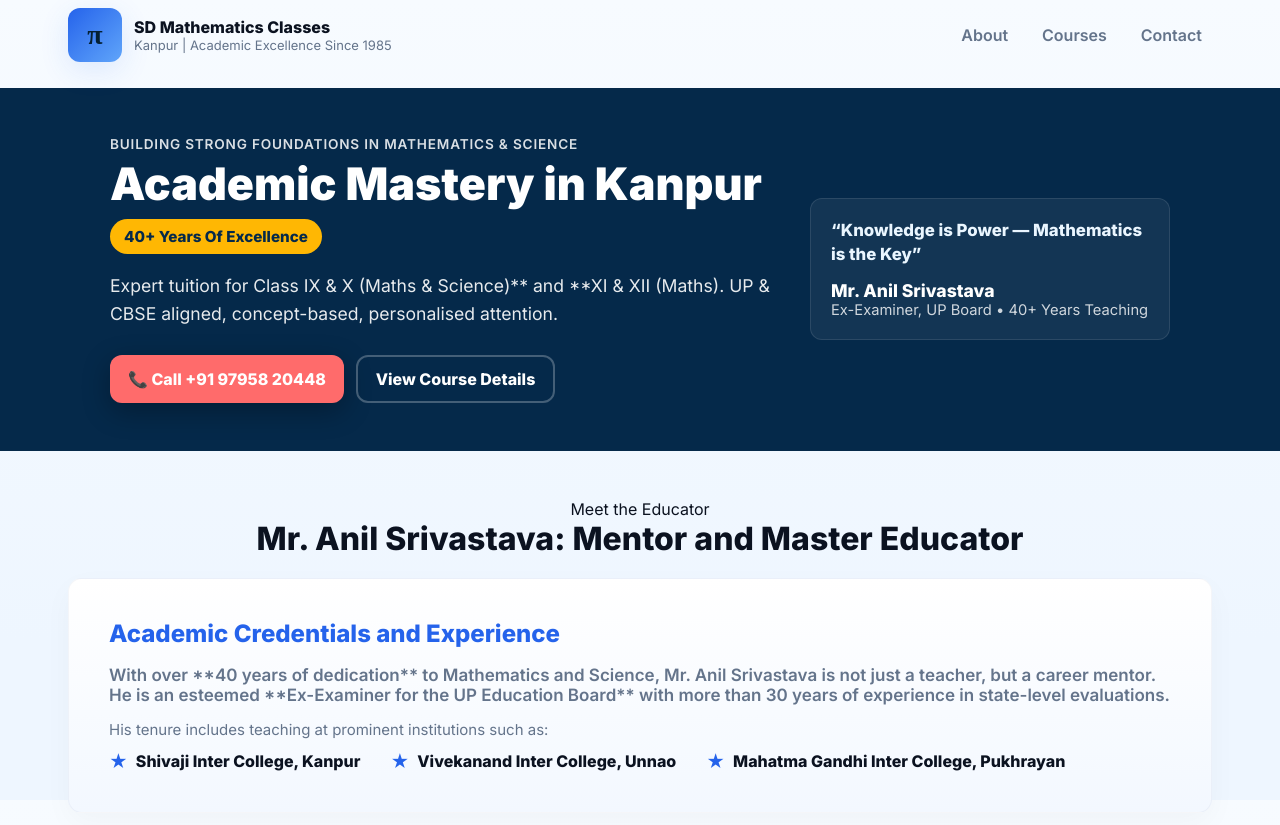
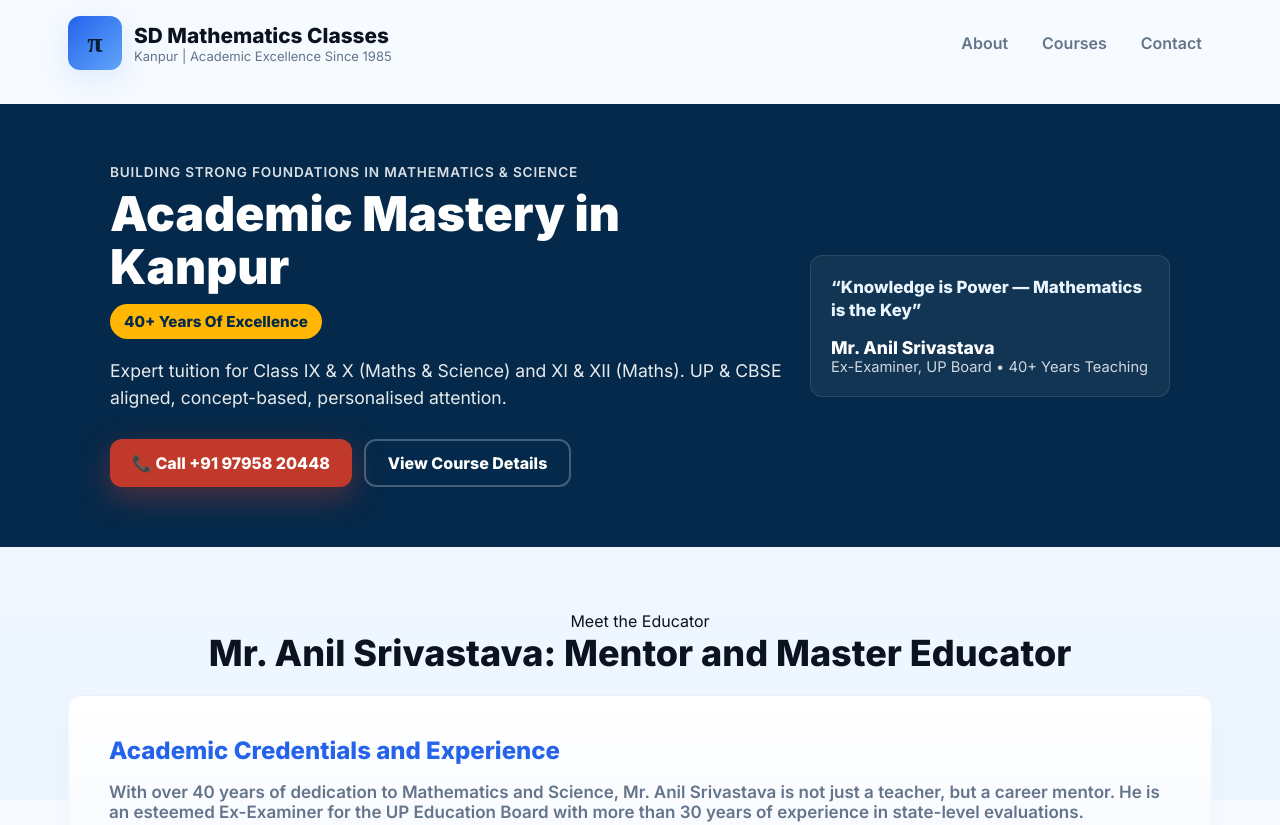
Before and after one commit to vibhavs12/sd-mathematics, a plain HTML site: page index.html in a window 1280 px wide. Shown: the top 825 px of the page. Drawn offline with Linux system fonts and the light colour scheme.

Commit message:
Update index.html

```diff
--- a/index.html
+++ b/index.html
@@ -16,9 +16,14 @@
     --radius:14px;
     --max:1200px;
     --txt:#0b1220;
+    /* --- PROFESSIONAL COLOR REFINEMENTS --- */
+    --primary-red: #c0392b; /* Deep Crimson for a more professional look than bright red */
+    --primary-shadow: rgba(192, 57, 43, 0.4); /* Shadow to match the new primary color */
   }
   *{box-sizing:border-box}
-  html,body{height:100%;margin:0;font-family:Inter,system-ui,-apple-system,"Segoe UI",Roboto,Helvetica,Arial,sans-serif;color:var(--txt);-webkit-font-smoothing:antialiased;background:linear-gradient(180deg,#f7fbff 0%, #eef6ff 80%)}
+  html,body{height:100%;margin:0;font-family:Inter,system-ui,-apple-system,"Segoe UI",Roboto,Helvetica,Arial,sans-serif;color:var(--txt);-webkit-font-smoothing:antialiased;background:linear-gradient(180deg,#f7fbff 0%, #eef6ff 80%);
+    font-size: 16px; /* Set a base font size for better readability on desktop */
+  }
   a{color:inherit}
 
   /* Standard content wrapper for header, footer, and sections */
@@ -32,7 +37,7 @@
   .hero-strong{
     background:#05294a;
     color:#fff;
-    padding:48px 0;
+    padding:60px 0; /* Increased vertical padding for a grander feel */
     margin-top: 18px;
   }
   .hero-strong .wrap-inner-content{
@@ -46,13 +51,23 @@
   }
 
   .hero-strong .kicker{color:rgba(255,255,255,0.85);font-weight:600;letter-spacing:0.06em;margin-bottom:8px;font-size:0.85rem;text-transform: uppercase;}
-  .hero-strong h1{font-size:2.8rem;margin:0 0 10px;color:#fff;line-height:1.1;font-weight: 900;}
+  .hero-strong h1{font-size:3rem; /* Slightly larger title */ margin:0 0 10px;color:#fff;line-height:1.1;font-weight: 900;}
   .badge{display:inline-block;background:#ffb703;color:#05294a;padding:8px 14px;border-radius:999px;font-weight:800;margin-bottom:18px; font-size: 0.95rem;}
   .short{color:rgba(255,255,255,0.9);margin:0 0 28px;line-height:1.55; font-size: 1.1rem;}
   .ctas{display:flex;gap:12px; flex-wrap: wrap;}
-  .cta{display:inline-flex;align-items:center;gap:8px;padding:12px 18px;border-radius:12px;text-decoration:none;font-weight:700; transition: background 0.3s, box-shadow 0.3s;}
-  .primary{background:#ff6b6b;color:#fff;border:0;box-shadow:0 8px 28px rgba(0,0,0,0.3); font-weight: 800;}
-  .primary:hover{background:#ff5252;box-shadow:0 6px 20px rgba(0,0,0,0.4);}
+  .cta{display:inline-flex;align-items:center;gap:8px;padding:12px 22px; /* Slightly more horizontal padding */ border-radius:12px;text-decoration:none;font-weight:700; transition: background 0.3s, box-shadow 0.3s;}
+  /* --- New Professional Primary CTA Styles --- */
+  .primary{
+    background:var(--primary-red);
+    color:#fff;
+    border:0;
+    box-shadow:0 10px 30px var(--primary-shadow); /* More prominent, color-matched shadow */
+    font-weight: 800;
+  }
+  .primary:hover{
+    background:#a52a22; /* Slightly darker hover state */
+    box-shadow:0 6px 20px var(--primary-shadow);
+  }
   .secondary{background:transparent;color:#fff;border:2px solid rgba(255,255,255,0.25);}
   .secondary:hover{background:rgba(255,255,255,0.1);}
   .hero-right{background:rgba(255,255,255,0.06);padding:20px;border-radius:12px; border: 1px solid rgba(255,255,255,0.1);}
@@ -89,7 +104,13 @@
 
 
   /* Header */
-  header{display:flex;align-items:center;justify-content:space-between;gap:16px;padding:8px 0}
+  header{
+    display:flex;
+    align-items:center;
+    justify-content:space-between;
+    gap:16px;
+    padding:16px 0; /* INCREASED VERTICAL PADDING */
+  }
   .brand{display:flex;align-items:center;gap:12px;text-decoration:none;color:inherit}
 
   /* RESTORED original text logo styles */
@@ -97,14 +118,17 @@
     width:54px;height:54px;border-radius:12px;background:linear-gradient(135deg,var(--accent),var(--accent-2));display:grid;place-items:center;color:#042033;font-weight:900;font-size:18px;box-shadow:0 8px 30px rgba(37,99,235,0.12)
   }
 
-  .brand .title{font-weight:800}
+  .brand .title{
+    font-weight:800;
+    font-size: 1.3rem; /* INCREASED FONT SIZE */
+  }
   nav{display:flex;gap:14px;align-items:center}
   nav a{color:var(--muted);text-decoration:none;padding:8px 10px;border-radius:10px;font-weight:600}
   nav a:hover{color:var(--accent);background:rgba(37,99,235,0.04)}
   .mobile-toggle{display:none;border:0;background:none;font-size:20px;color:var(--muted)}
 
   /* Sections */
-  section{margin-top:48px}
+  section{margin-top:64px; /* Slightly more section spacing for elegance */ }
   .card{background:var(--card);padding:24px;border-radius:14px;border:1px solid rgba(11,44,116,0.04);box-shadow:0 10px 30px rgba(10,20,40,0.03)}
   .grid-3{display:grid;grid-template-columns:repeat(3,1fr);gap:18px}
   @media (max-width:980px){.grid-3{grid-template-columns:repeat(2,1fr)}}
@@ -124,7 +148,7 @@
   }
 
   .grid-header{margin-bottom:20px;text-align:center}
-  h2.section-title{margin:0 0 4px;font-size:32px;font-weight:800}
+  h2.section-title{margin:0 0 4px;font-size:36px; /* Slightly larger heading for professionalism */ font-weight:800}
   .muted{color:var(--muted)}
   .text-center{text-align:center}
 
@@ -136,7 +160,7 @@
     display:flex;
     align-items:center;
     gap:8px;
-    font-size:14px;
+    font-size:15px; /* Slightly larger font for course features */
     color:var(--muted);
   }
   .check-icon{color:var(--accent);font-weight:800}
@@ -144,7 +168,7 @@
   /* Map */
   .mapwrap{border-radius:14px;overflow:hidden;border:1px solid rgba(11,44,116,0.04);height:280px;box-shadow:0 10px 30px rgba(10,20,40,0.03);margin-top:20px}
 
-  footer{margin-top:48px;text-align:center;color:var(--muted);font-size:13px;padding-bottom:16px;border-top:1px solid rgba(11,44,116,0.04);padding-top:24px}
+  footer{margin-top:64px; /* More space above footer */ text-align:center;color:var(--muted);font-size:13px;padding-bottom:16px;border-top:1px solid rgba(11,44,116,0.04);padding-top:24px}
 
   /* Mobile behavior */
   @media (max-width:640px){
@@ -156,8 +180,8 @@
     .hero{gap:14px}
     .hero-actions{flex-direction:column}
     .btn{width:100%;justify-content:center}
-    section{margin-top:32px}
-    h2.section-title{font-size:24px}
+    section{margin-top:40px} /* Reduced spacing for mobile */
+    h2.section-title{font-size:28px}
     .lead{font-size:16px}
   }
 </style>
@@ -199,7 +223,7 @@
           <div class="kicker">BUILDING STRONG FOUNDATIONS IN MATHEMATICS & SCIENCE</div>
           <h1 id="hero-heading">Academic Mastery in Kanpur</h1>
           <div class="badge">40+ Years Of Excellence</div>
-          <p class="short">Expert tuition for Class IX & X (Maths & Science)** and **XI & XII (Maths). UP & CBSE aligned, concept-based, personalised attention.</p>
+          <p class="short">Expert tuition for Class IX & X (Maths & Science) and XI & XII (Maths). UP & CBSE aligned, concept-based, personalised attention.</p>
           <div class="ctas">
             <a class="cta primary" href="tel:+919795820448">📞 Call +91 97958 20448</a>
             <a class="cta secondary" href="#courses">View Course Details</a>
@@ -232,7 +256,7 @@
                 Academic Credentials and Experience
             </h3>
             <p class="lead" style="font-size: 17px; margin-bottom: 12px; font-weight: 600; color: var(--muted);">
-                With over **40 years of dedication** to Mathematics and Science, Mr. Anil Srivastava is not just a teacher, but a career mentor. He is an esteemed **Ex-Examiner for the UP Education Board** with more than 30 years of experience in state-level evaluations.
+                With over 40 years of dedication to Mathematics and Science, Mr. Anil Srivastava is not just a teacher, but a career mentor. He is an esteemed Ex-Examiner for the UP Education Board with more than 30 years of experience in state-level evaluations.
             </p>
             <p class="muted" style="font-size: 15px; margin-bottom: 0;">
                 His tenure includes teaching at prominent institutions such as:
```
